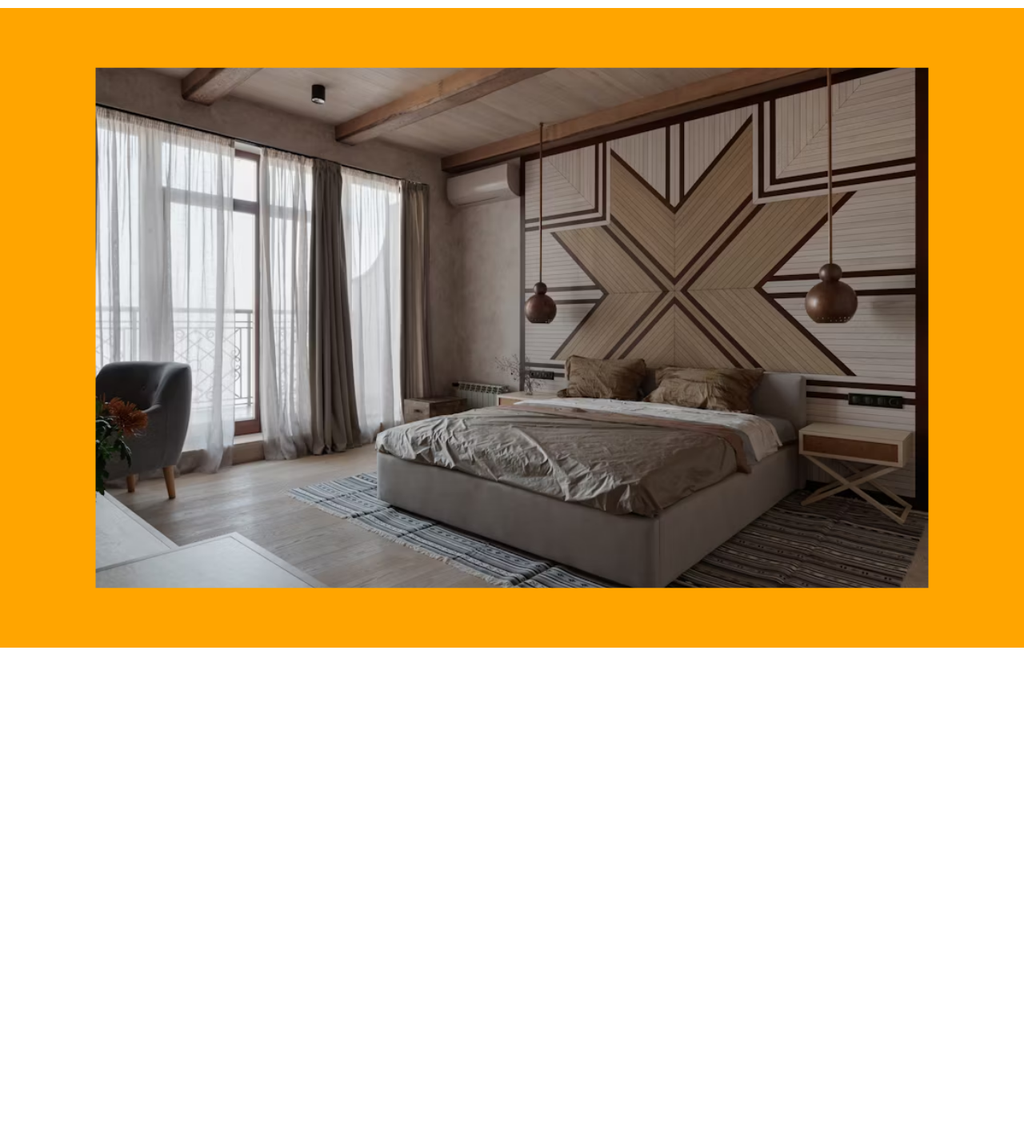
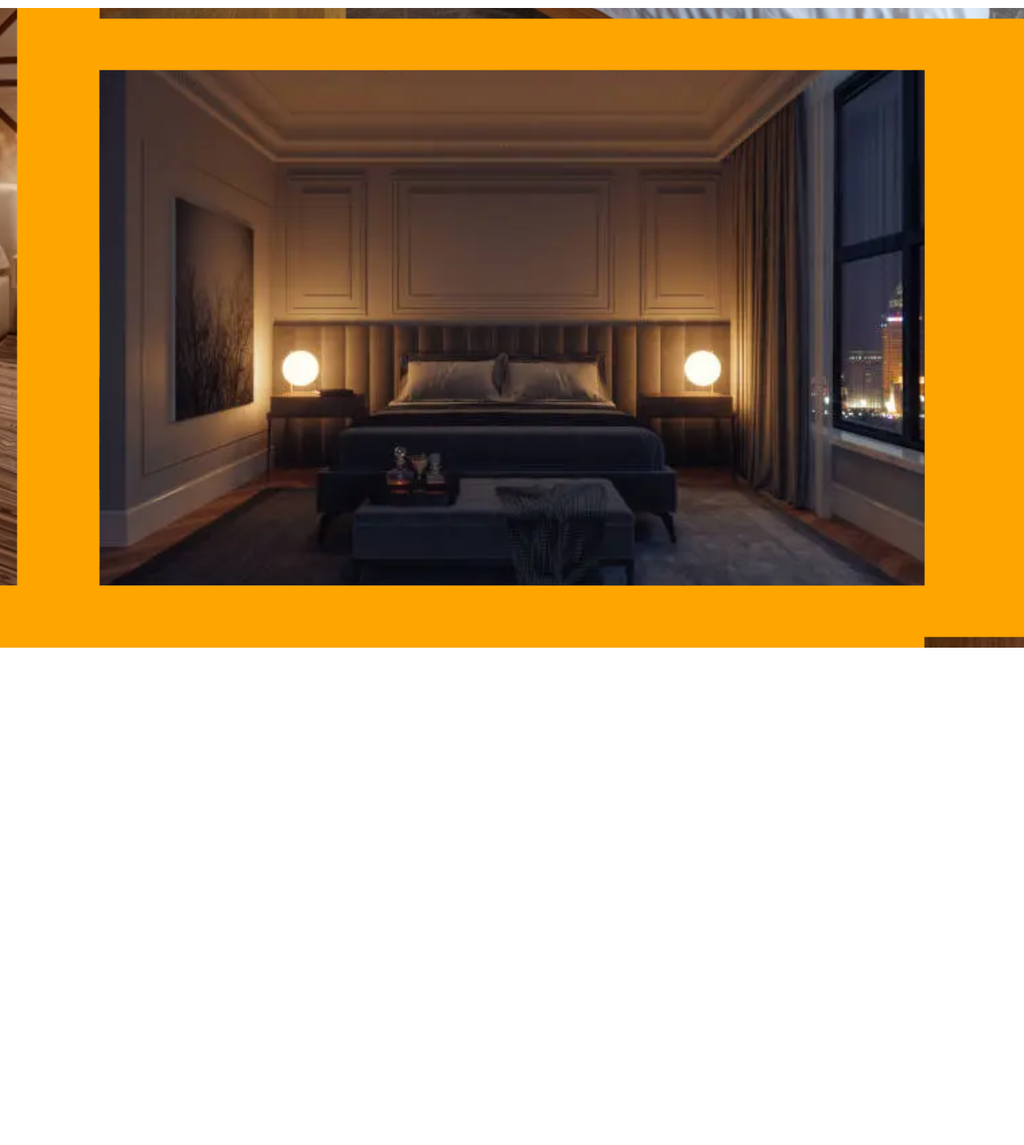
Before and after one commit to saicastic/farmhouse, a Next.js app: page / in a window 1280 px wide. Shown: the part 1278-2710 px from the top of the page at 80% size. Built offline with nearby package versions, Linux system fonts and the light colour scheme.

Commit message:
zoomparallax base1

```diff
--- a/src/components/homesections/HomeAboutus.jsx
+++ b/src/components/homesections/HomeAboutus.jsx
@@ -3,7 +3,7 @@ import React from "react";
 
 const HomeAboutus = () => {
   return (
-    <section className="w-full bg-red-200">
+    <section className="w-full bg-red-200 mt-6">
       <div className="flex w-full">
         <div className="flex-[1]">
           <Image
--- a/src/components/homesections/ZoomParallax.jsx
+++ b/src/components/homesections/ZoomParallax.jsx
@@ -13,24 +13,41 @@ const ZoomParallax = () => {
   });
 
   const scale4 = useTransform(scrollYProgress, [0, 1], [1, 4]);
+  const scale5 = useTransform(scrollYProgress, [0, 1], [1, 5]);
+  const scale6 = useTransform(scrollYProgress, [0, 1], [1, 6]);
+  const scale8 = useTransform(scrollYProgress, [0, 1], [1, 8]);
+  const scale9 = useTransform(scrollYProgress, [0, 1], [1, 9]);
+
+  const pictures = [
+    { src: "/roomimgs/room1.avif", scale: scale4 },
+    { src: "/roomimgs/room2.avif", scale: scale5 },
+    { src: "/roomimgs/room3.avif", scale: scale6 },
+    { src: "/roomimgs/room4.avif", scale: scale5 },
+    { src: "/roomimgs/room5.webp", scale: scale6 },
+  ];
 
   return (
     <div ref={container} className={styles.container}>
       <div className={styles.sticky}>
-        <div className={styles.el}>
+        {pictures.map(({ src, scale }, index) => {
+          return (
             <motion.div
               style={{ scale: scale4 }}
-            className={styles.imageContainer}
+              key={index}
+              className={styles.el}
             >
+              <div className={styles.imageContainer}>
                 <Image
-              src="/roomimgs/room1.avif"
+                  src={src}
                   unoptimized
                   width={100}
                   height={100}
                   alt="room"
                 />
+              </div>
             </motion.div>
-        </div>
+          );
+        })}
       </div>
     </div>
   );
--- a/src/components/homesections/styles/zoomparallax.module.css
+++ b/src/components/homesections/styles/zoomparallax.module.css
@@ -9,6 +9,7 @@
   width: 100%;
   height: 100vh;
   background-color: orange;
+  overflow: hidden;
 }
 
 .el {
@@ -21,6 +22,25 @@
   justify-content: center;
 }
 
+.el:nth-child(2) .imageContainer {
+  top: -30vh;
+  left: 5vw;
+  width: 35vw;
+  height: 30vh;
+}
+.el:nth-child(3) .imageContainer {
+  top: -10vh;
+  left: -25vw;
+  width: 20vw;
+  height: 45vh;
+}
+.el:nth-child(4) .imageContainer {
+  top: 27.5vh;
+  left: 25vw;
+  width: 25vw;
+  height: 25vh;
+}
+
 .imageContainer {
   width: 25vw;
   height: 25vh;
```
Lines whose indentation alone changed are shown as unchanged.
